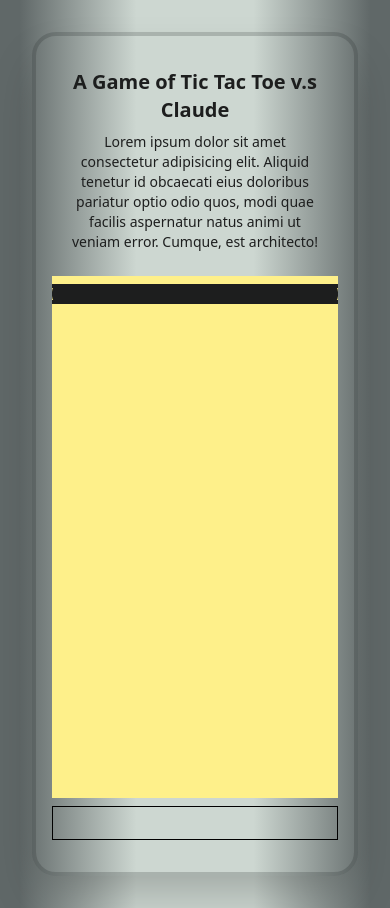
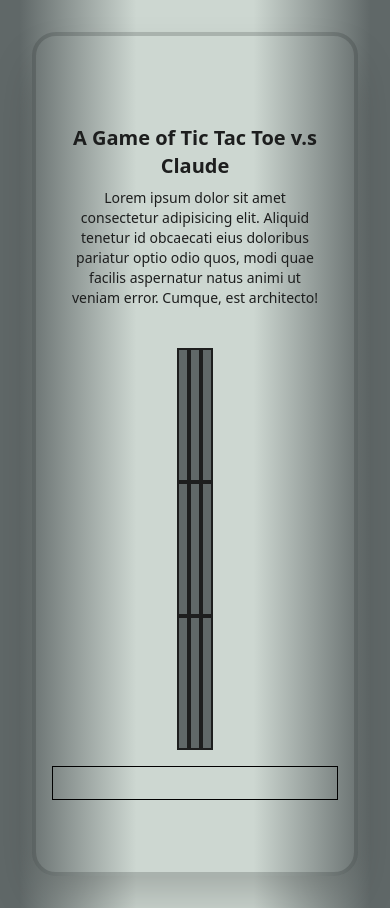
Before and after one commit to iPior/react-tictactoe-game, a React (Vite) app: page / in a window 390 px wide. Built offline with nearby package versions, Linux system fonts and the light colour scheme.

Commit message:
css responsive design

```diff
--- a/src/App.jsx
+++ b/src/App.jsx
@@ -9,7 +9,7 @@
   return (
 
     <div
-      className="relative h-screen w-full flex flex-col align-middle justify-center shadow-2xl rounded-3xl p-4
+      className="relative h-screen px-4 w-full flex flex-col align-middle justify-center shadow-2xl rounded-3xl
       border-4 border-opacity-20 border-dark
       "
     >
--- a/src/components/Footer.jsx
+++ b/src/components/Footer.jsx
@@ -3,7 +3,7 @@
 
     return (
       <footer
-        className="w-full p-4 mb-4 border border-black"
+        className="w-full p-4 sm:mb-4 border border-black"
       >
 
       </footer>
--- a/src/components/GameBoard.jsx
+++ b/src/components/GameBoard.jsx
@@ -14,7 +14,8 @@
   const gridElements = props.gameStateArray.map((cell, index) => (
 
       <button
-          className="flex items-center justify-center bg-tertiary border-2 border-dark hover:enabled:bg-secondary font-weight-bold box-border"
+          className="flex items-center justify-center bg-tertiary border-2 border-dark hover:enabled:bg-secondary font-weight-bold box-border
+          h-1/3 w-1/3"
           key={index}
           onClick={() => props.update(index)}
           value={cell}
@@ -28,7 +29,7 @@
 
 
   return (
-    <div className="sm:w-2/3 my-2 sm:my-0 sm:mx-4 grid grid-cols-3 gap-1 rounded-lg bg-dark">
+    <div className="h-full sm:h-5/6 sm:w-5/6 my-2 sm:my-0 sm:mx-4 flex rounded-lg bg-dark flex-wrap">
         {gridElements}
     </div>
   )
--- a/src/components/Header.jsx
+++ b/src/components/Header.jsx
@@ -3,7 +3,7 @@
 
   return (
     <header
-      className="w-full p-4 text-dark"
+      className="w-full p-4 text-dark text-center mt-0 mb-2 sm:mt-4 my-auto flex flex-col items-center"
     >
       <h1 className="text-xl sm:text-4xl mb-2 font-bold ">
         A Game of Tic Tac Toe v.s Claude
--- a/src/components/MainSection.jsx
+++ b/src/components/MainSection.jsx
@@ -20,7 +20,7 @@
 
   return (
     <div
-      className="w-full my-2 h-4/6 flex flex-col sm:flex-row sm:justify-center bg-yellow-200"
+      className=" w-full my-2 h-1/2 sm:h-full flex flex-col sm:flex-row sm:justify-center items-center"
     >
       {/* <StandbyPieces/> */}
       <GameBoard
```
